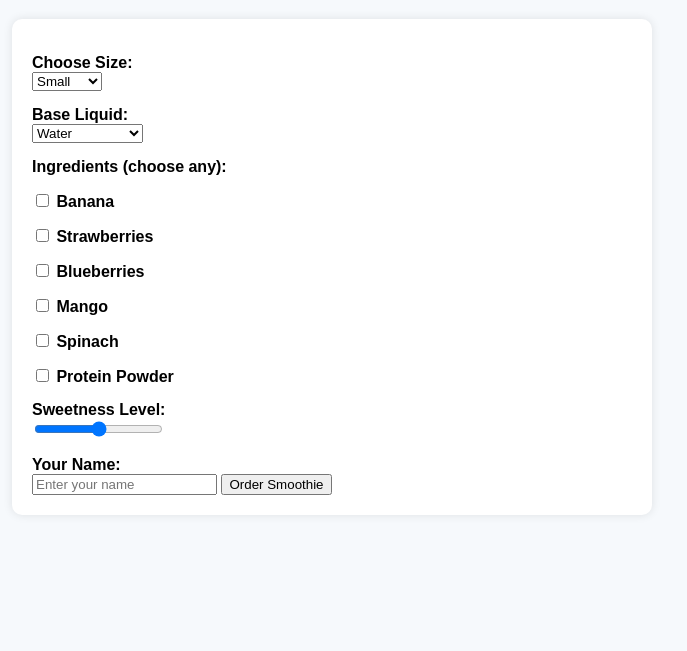
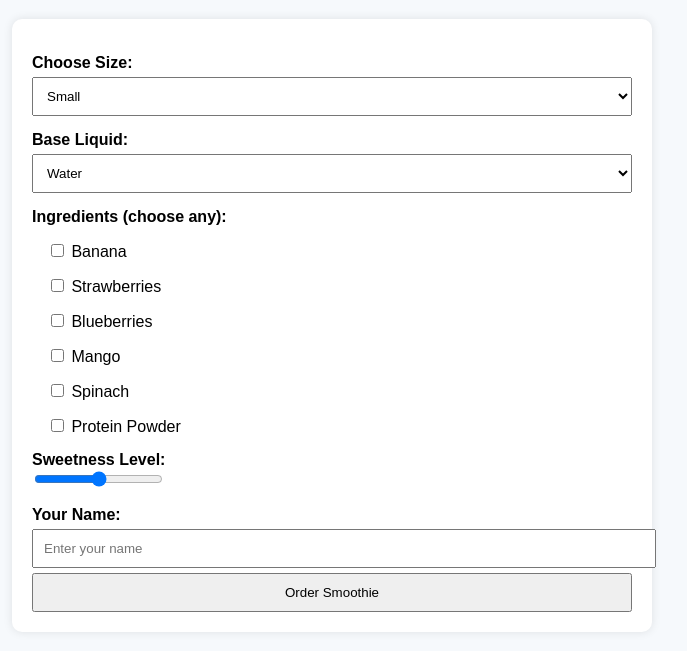
Before and after one commit to bikeshghising/assgnment2javaScript, a plain HTML site: page index.html in a window 1280 px wide. Shown: the part 89-740 px from the top of the page, without its empty margins (308-995 px from the left). Drawn offline with Linux system fonts and the light colour scheme.

Commit message:
styleing labels for more pleasing visual

```diff
--- a/style.css
+++ b/style.css
@@ -27,3 +27,17 @@ label {
     margin-top: 15px;
     font-weight: bold;
 }
+
+/* Styling for form controls selects, text inputs, and buttons */
+select, input[type="text"], button {
+    width: 100%;
+    padding: 10px;
+    margin-top: 5px;
+}
+
+/* Special styling for checkbox labels within a group */
+.checkboxes label {
+    display: block;
+    margin-left: 15px;
+    font-weight: normal;
+}
```
Also changed, not shown: 1 other file.
